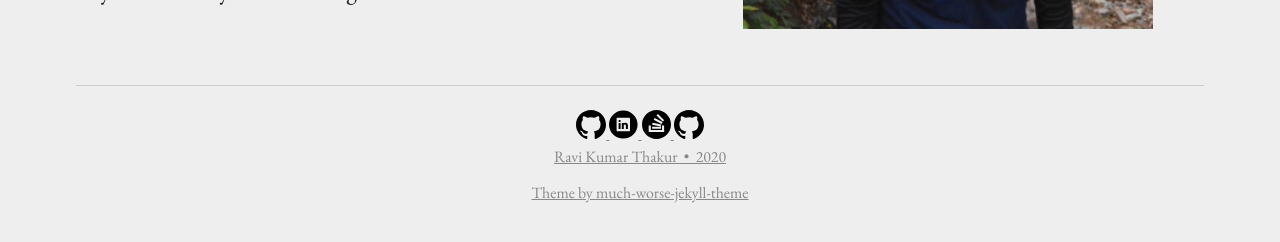
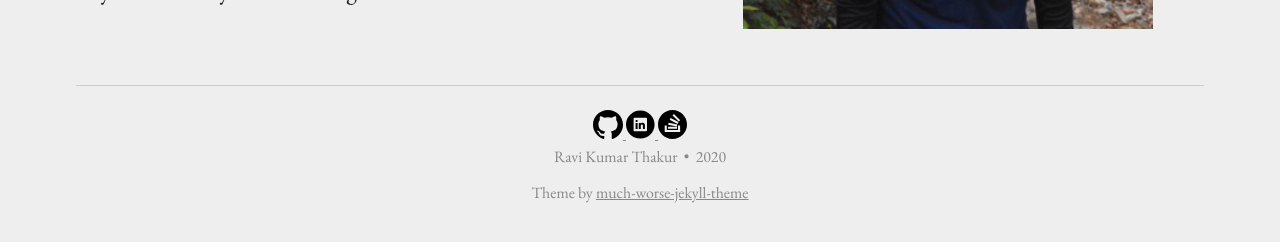
Before and after one commit to ravikt/ravi, a Jekyll site: the page built from index.md, in a window 1280 px wide. Shown: the part 614-856 px from the top of the page. Built offline with Jekyll 4.4.1, drawn with Linux system fonts in a browser that asks for light colours.

Commit message:
Update social-icons.html

```diff
--- a/_includes/social-icons.html
+++ b/_includes/social-icons.html
@@ -2,5 +2,4 @@
   <a href="http://github.com/ravikt" class="icon-link inline-block text-decoration-none mr1" target="_blank">{% include icon-github.html %}</a>
   <a href="https://www.linkedin.com/in/ravikumarthakur/" class="icon-link inline-block text-decoration-none mr1" target="_blank">{% include icon-linkedin.html %}</a>
   <a href="https://stackoverflow.com/users/2993180/ravikt?tab=profile" class="icon-link inline-block text-decoration-none mr1" target="_blank">{% include icon-stackoverflow.html %}</a>
-  <a href="https://scholar.google.co.in/citations?hl=en&user=3VlxBckAAAAJ" class="icon-link inline-block text-decoration-none mr1" target="_blank">{% include icon-github.html %}</a>
 </div>
```
